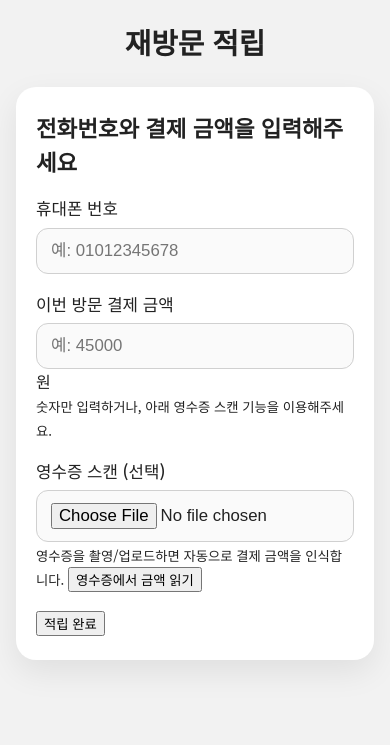
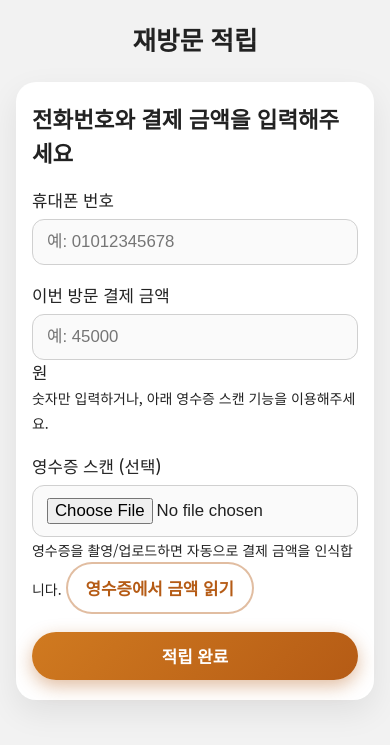
Before and after one commit to hanybeee67/everest-MP, a Flask app: page /visit in a window 390 px wide. Shown: the top 745 px of the page. Run offline with Flask 3, Linux system fonts and the light colour scheme.

Commit message:
update dev2

```diff
--- a/static/style.css
+++ b/static/style.css
@@ -103,3 +103,136 @@ input:focus {
     background: #fff;
     box-shadow: 0 0 0 3px rgba(208,122,32,0.25);
 }
+
+/* ============================
+   CHECKBOX
+============================ */
+.checkbox-group label {
+    font-size: 1rem;
+}
+
+/* ============================
+   BUTTONS
+============================ */
+.btn {
+    display: inline-flex;
+    align-items: center;
+    justify-content: center;
+    padding: 14px 20px;
+    border-radius: 999px;
+    font-size: 1.1rem;
+    font-weight: 600;
+    text-decoration: none;
+    cursor: pointer;
+    border: none;
+    transition: all 0.15s ease;
+}
+
+.btn-full {
+    width: 100%;
+}
+
+.btn.primary {
+    background: linear-gradient(135deg, #d07a20, #b55b15);
+    color: #fff;
+    box-shadow: 0 6px 18px rgba(181, 91, 21, 0.40);
+}
+
+.btn.primary:hover {
+    transform: translateY(-2px);
+}
+
+.btn.secondary {
+    background: #ffffff;
+    color: #b55b15;
+    border: 2px solid rgba(181, 91, 21, 0.40);
+}
+
+.btn.secondary:hover {
+    background: #fff4e6;
+}
+
+/* 작은 버튼 */
+.btn-small {
+    padding: 8px 14px;
+    font-size: 0.95rem;
+}
+
+/* tiny 버튼 */
+.btn.tiny {
+    padding: 6px 10px;
+    font-size: 0.85rem;
+}
+
+/* ============================
+   ALERT BOXES
+============================ */
+.alert {
+    padding: 14px 16px;
+    border-radius: 12px;
+    font-size: 1rem;
+    margin-bottom: 16px;
+}
+
+.alert-error {
+    background: #ffecec;
+    color: #c0392b;
+    border: 1px solid #f5b5b5;
+}
+
+.alert-success {
+    background: #e7f7ec;
+    color: #1b5e20;
+    border: 1px solid #b8e0c3;
+}
+
+/* ============================
+   TABLE (관리자 페이지)
+============================ */
+.table-wrapper {
+    overflow-x: auto;
+}
+
+table {
+    width: 100%;
+    border-collapse: collapse;
+    font-size: 0.95rem;
+}
+
+th, td {
+    padding: 10px 8px;
+    border-bottom: 1px solid #ececec;
+    white-space: nowrap;
+}
+
+th {
+    background: #faf4eb;
+    font-weight: 600;
+}
+
+/* ============================
+   MOBILE OPTIMIZATION
+============================ */
+@media (max-width: 480px) {
+    body {
+        font-size: 1.05rem;
+    }
+
+    .card {
+        padding: 20px 16px;
+    }
+
+    .header h1 {
+        font-size: 1.6rem;
+    }
+
+    .btn {
+        font-size: 1.05rem;
+        padding: 12px 18px;
+    }
+
+    input[type="text"], input[type="tel"] {
+        font-size: 1.05rem;
+        padding: 12px 14px;
+    }
+}
```
